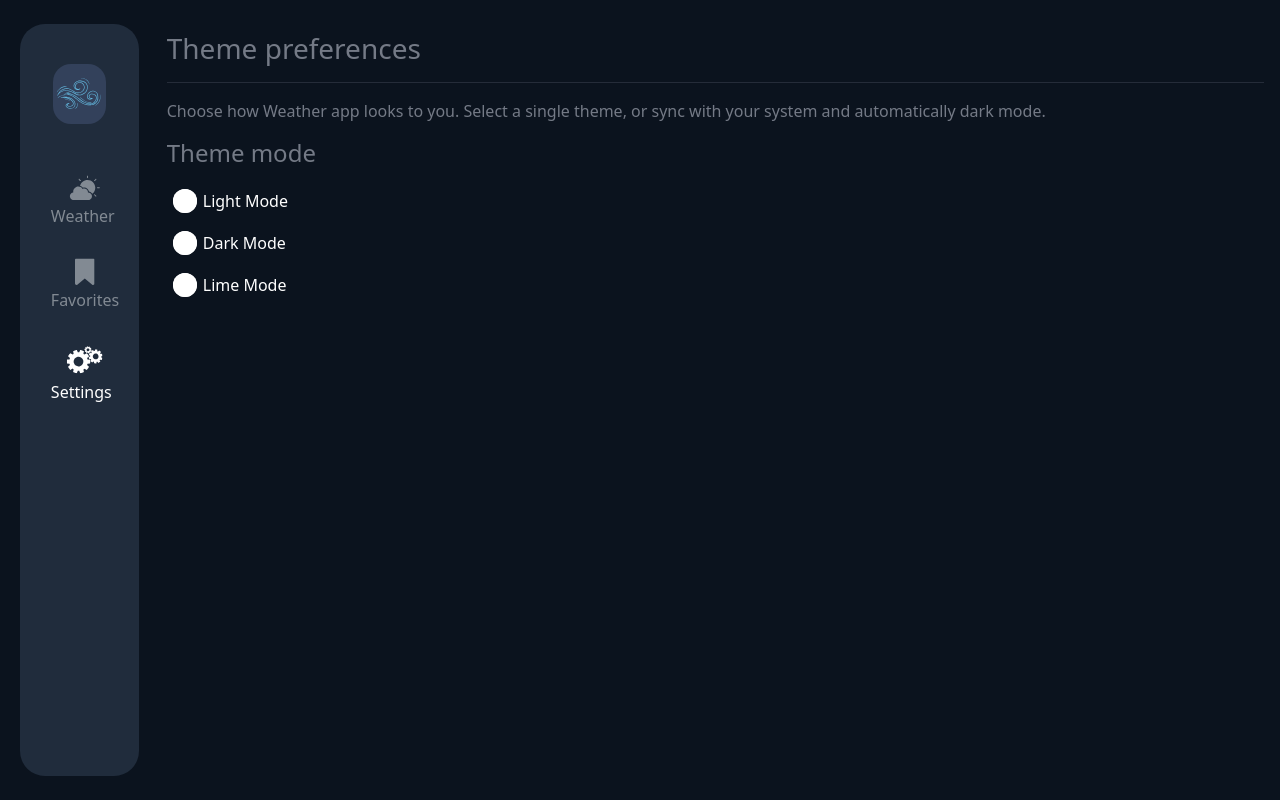
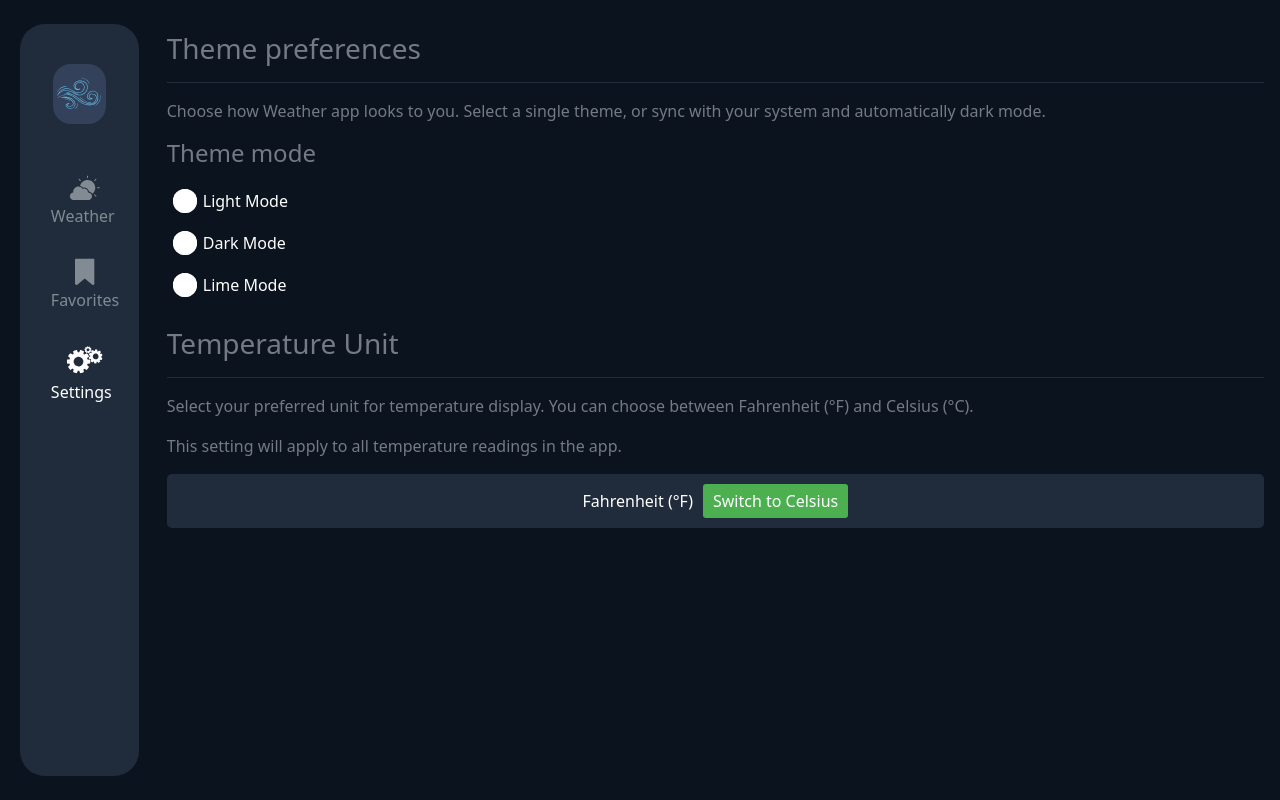
Before and after one commit to Shaybush/weather-forecast, a React (Vite) app: page /settings in a window 1280 px wide. Built offline with nearby package versions, Linux system fonts and the light colour scheme.

Commit message:
move switch buttons to settings

```diff
--- a/src/views/settingsView/components/themeSettings/themeSettings.tsx
+++ b/src/views/settingsView/components/themeSettings/themeSettings.tsx
@@ -12,7 +12,7 @@ const ThemeSettings = () => {
   };
 
   return (
-    <div>
+    <div className="mb-4">
       <h3 className="text-mute">Theme preferences</h3>
       <hr className="text-mute" />
       <p className="text-mute">
--- /dev/null
+++ b/src/views/settingsView/components/unitTemperature/unitTemperature.module.css
@@ -0,0 +1,22 @@
+.unitSwitch {
+  display: flex;
+  align-items: center;
+  justify-content: center;
+  gap: 10px;
+  padding: 10px;
+  background-color: var(--background-color-hover);
+  border-radius: 5px;
+}
+
+.buttonSwitch {
+  padding: 5px 10px;
+  border: none;
+  background-color: #4caf50;
+  color: var(--text-white);
+  cursor: pointer;
+  border-radius: 3px;
+}
+
+.buttonSwitch:hover {
+  background-color: #45a049;
+}
--- /dev/null
+++ b/src/views/settingsView/components/unitTemperature/unitTemperature.tsx
@@ -0,0 +1,40 @@
+import {
+  onTurnToCelsius,
+  onTurnToFahrenheit,
+} from "../../../../redux/features/tempUnitSlice";
+import { useAppDispatch, useAppSelector } from "../../../../redux/hooks";
+import styles from "./unitTemperature.module.css";
+
+const UnitTemperature = () => {
+  const dispatch = useAppDispatch();
+  const { unitMetric } = useAppSelector((state) => state.tempUnitSlice);
+
+  const toggleUnit = (): void => {
+    console.log(unitMetric);
+    unitMetric ? dispatch(onTurnToFahrenheit()) : dispatch(onTurnToCelsius());
+  };
+
+  return (
+    <div>
+      <h3 className="text-mute">Temperature Unit</h3>
+      <hr className="text-mute" />
+      <p className="text-mute">
+        Select your preferred unit for temperature display. You can choose
+        between Fahrenheit (°F) and Celsius (°C).
+      </p>
+
+      <div className="text-mute mb-3">
+        This setting will apply to all temperature readings in the app.
+      </div>
+
+      <div className={styles.unitSwitch}>
+        <span>{unitMetric ? "Celsius (°C)" : "Fahrenheit (°F)"}</span>
+        <button className={styles.buttonSwitch} onClick={() => toggleUnit()}>
+          Switch to {unitMetric ? "Fahrenheit" : "Celsius"}
+        </button>
+      </div>
+    </div>
+  );
+};
+
+export default UnitTemperature;
--- a/src/views/settingsView/settingsView.tsx
+++ b/src/views/settingsView/settingsView.tsx
@@ -1,9 +1,11 @@
 import ThemeSettings from "./components/themeSettings/themeSettings";
+import UnitTemperature from "./components/unitTemperature/unitTemperature";
 
 const SettingsView = () => {
   return (
     <div className="p-2">
       <ThemeSettings />
+      <UnitTemperature />
     </div>
   );
 };
--- a/src/views/weatherView/components/fullForecast/fullForecast.tsx
+++ b/src/views/weatherView/components/fullForecast/fullForecast.tsx
@@ -51,7 +51,7 @@ const FullForecast = () => {
     return dailyForecasts.map((el) => {
       const date: number = Date.parse(el.Date);
       return {
-        Date: format(date, "MMM, yyyy"),
+        Date: format(date, "dd MMM"),
         Day: el.Day,
         Temperature: el.Temperature,
       };
--- a/src/views/weatherView/components/weatherWidget/weatherWidget.tsx
+++ b/src/views/weatherView/components/weatherWidget/weatherWidget.tsx
@@ -86,26 +86,7 @@ const WeatherWidget = () => {
             `}
           />
         </div>
-        <div className="d-flex align-items-center">
-          <h2 className={style.cityHeader}>{currentCity.city}</h2>
-          {/* unit switch */}
-          <div className="ms-2 switch">
-            <button
-              onClick={() => dispatch(onTurnToCelsius())}
-              className="btn btn-dark"
-            >
-              C
-            </button>
-            <span className="px-1">/</span>
-            <button
-              onClick={() => dispatch(onTurnToFahrenheit())}
-              className="btn btn-dark"
-            >
-              F
-            </button>
-          </div>
-        </div>
-
+        <h2 className={style.cityHeader}>{currentCity.city}</h2>
         <p className={style.countrySubHeader}>{currentCity?.country}</p>
         <h4 className={style.tempDesign}>
           {temperatureValue}°{temperatureUnit}
```
Also changed, not shown: src/views/settingsView/components/unitTemperature/index.ts (added).
